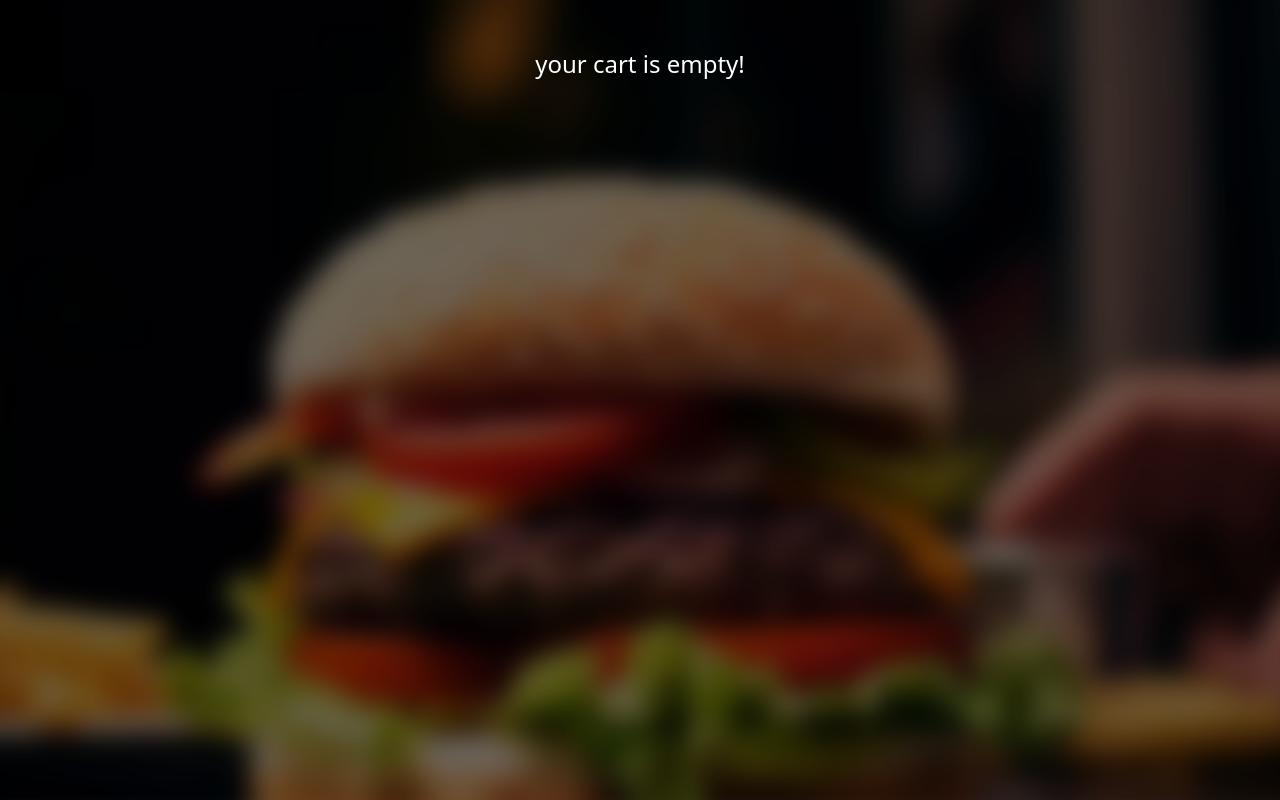
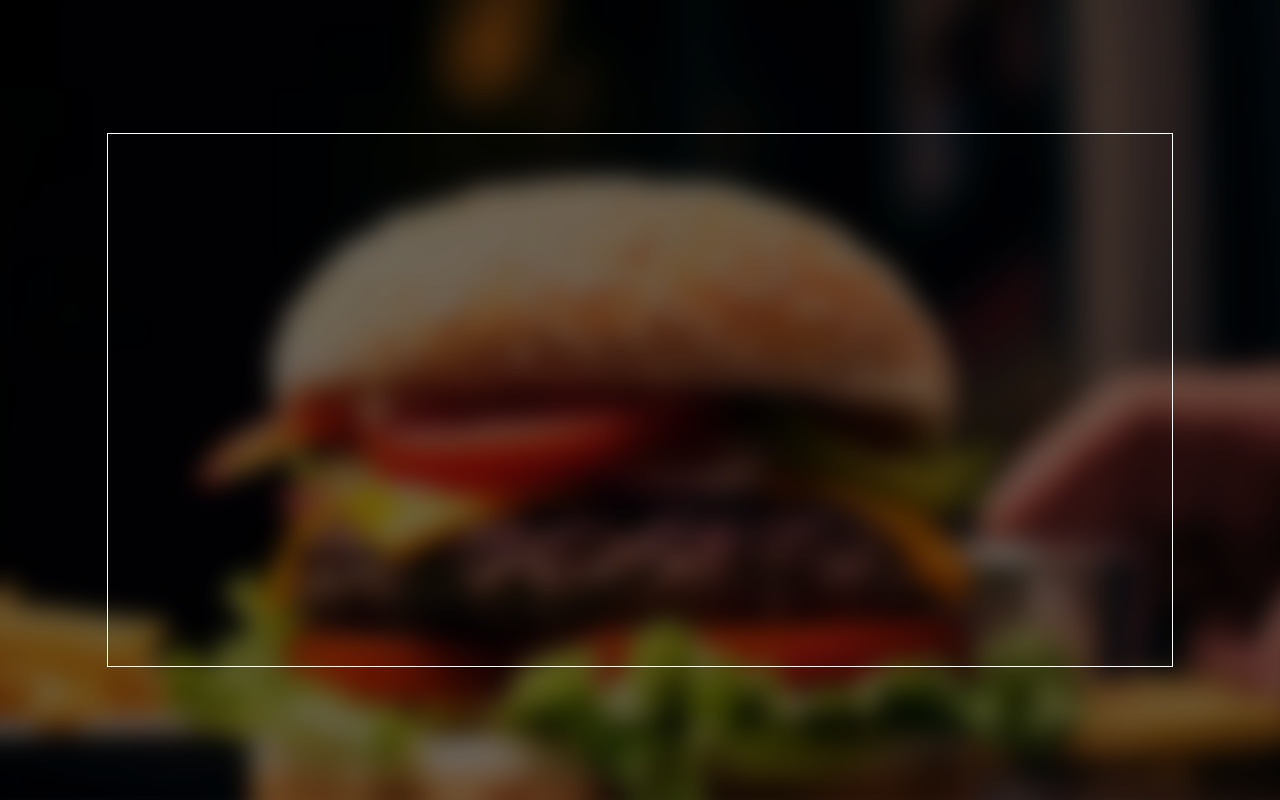
Before and after one commit to parsa-ardalan/fastFood-website, a Next.js app: page /order in a window 1280 px wide. Built offline with nearby package versions, Linux system fonts and the light colour scheme.

Commit message:
redux added to the project

```diff
--- a/pages/_app.js
+++ b/pages/_app.js
@@ -1,5 +1,14 @@
+import { Provider } from "react-redux";
+import { store } from "@/redux/store";
+
 import "@/styles/globals.css";
 
-export default function App({ Component, pageProps }) {
-  return <Component {...pageProps} />;
+function MyApp({ Component, pageProps }) {
+  return (
+    <Provider store={store}>
+      <Component {...pageProps} />
+    </Provider>
+  );
 }
+
+export default MyApp;
--- a/pages/menu/items/burger/Item.jsx
+++ b/pages/menu/items/burger/Item.jsx
@@ -1,6 +1,11 @@
 import Image from "next/image"
+import cartSlice from "@/redux/cartSlice"
+import { useDispatch } from "react-redux"
 
 export default function Item(props) {
+
+    // redux codes
+    const dispatch = useDispatch();
 
     return (
 
@@ -46,7 +51,8 @@ export default function Item(props) {
                         <svg xmlns="http://www.w3.org/2000/svg"
                             fill="none" viewBox="0 0 24 24"
                             strokeWidth={1.5} stroke="currentColor"
-                            className="size-5 text-white hover:text-amber-400 duration-150 md:size-7">
+                            className="size-5 text-white hover:text-amber-400 duration-150 md:size-7"
+                            onClick={() => { dispatch(cartSlice.actions.add(props)) }}>
 
                             <path strokeLinecap="round" strokeLinejoin="round" d="M12 9v6m3-3H9m12 0a9 9 0 1 1-18 0 9 9 0 0 1 18 0Z" />
 
--- /dev/null
+++ b/pages/order/Product.jsx
@@ -0,0 +1,10 @@
+export default function EachProduct({ product }) {
+
+    return (
+
+        <div className="bg-black/50 w-full h-1/5 mt-4">
+
+            <h1 className="text-white text-lg"> {product.name} </h1>
+        </div>
+    )
+}
--- a/pages/order/index.jsx
+++ b/pages/order/index.jsx
@@ -1,9 +1,23 @@
-export default function Order () {
+import { useSelector } from "react-redux"
+import EachProduct from "./Product"
+
+export default function Order() {
+
+    const cartData = useSelector((state) => state.cart.value)
 
     return (
 
-        <div>
-            <h1 className="text-white text-2xl text-center mt-12"> your cart is empty! </h1>
+        <div className="w-screen h-screen flex items-center justify-center">
+
+            <div className="border border-white w-5/6 h-4/6 overflow-y-auto py-6 px-3">
+
+                {cartData.map((item) => (
+
+                    <EachProduct key={item.id} product={item} />
+                ))}
+
+            </div>
+
         </div>
     )
 }
--- /dev/null
+++ b/redux/cartSlice/index.jsx
@@ -0,0 +1,21 @@
+import { createSlice } from "@reduxjs/toolkit";
+
+const cartSlice = createSlice({
+
+    name: "cart",
+
+    initialState: { value: [] },
+
+    reducers: {
+
+        add: (state, action) => {
+
+            state.value.push(action.payload)
+            console.log("product added to cart successfully")
+
+        }
+    }
+
+})
+
+export default cartSlice
--- /dev/null
+++ b/redux/store.jsx
@@ -0,0 +1,8 @@
+import { configureStore } from '@reduxjs/toolkit'
+import cartSlice from './cartSlice'
+
+export const store = configureStore({
+
+  reducer: { cart: cartSlice.reducer }
+
+})
```
Also changed, not shown: package.json (+5 -3 lines), 1 other file (tests, documents, lock files or other folders).
